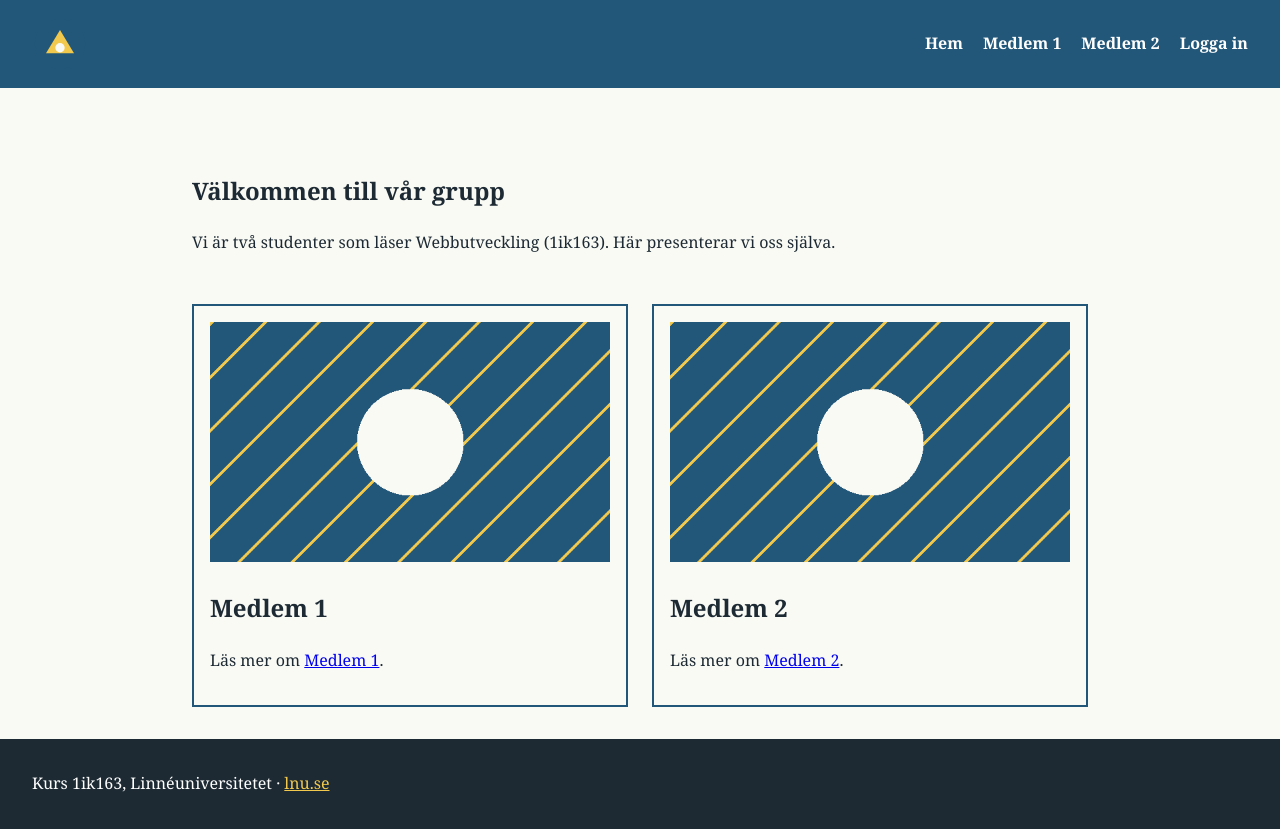
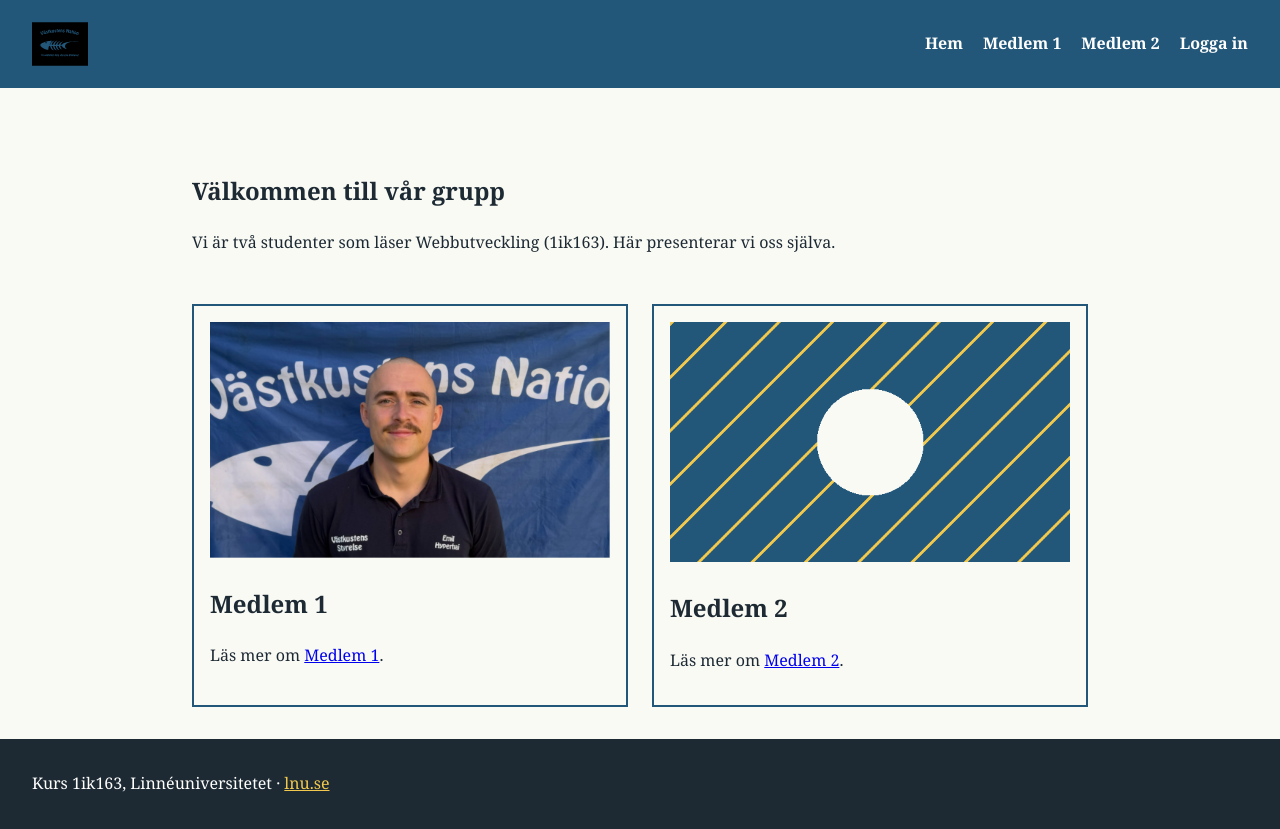
Before and after one commit to emilbackman5-cloud/task, a plain HTML site: page efternamn1_efternamn2_assigs/index.html in a window 1280 px wide. Drawn offline with Linux system fonts and the light colour scheme.

Commit message:
lade till bilder

```diff
--- a/efternamn1_efternamn2_assigs/index.html
+++ b/efternamn1_efternamn2_assigs/index.html
@@ -8,7 +8,7 @@
 </head>
 <body>
   <header class="site-header">
-    <img src="img/logo.svg" alt="Gruppens logotyp (SVG)" class="logo">
+    <img src="img/images.svg" alt="Gruppens logotyp (SVG)" class="logo">
     <nav>
       <a href="index.html">Hem</a>
       <a href="person1.html">Medlem 1</a>
@@ -22,7 +22,7 @@
       <p>Vi är två studenter som läser Webbutveckling (1ik163). Här presenterar vi oss själva.</p>
     </section>
     <section class="cards">
-      <article><img src="img/photo.png" alt="Gruppbild (PNG)"><h2>Medlem 1</h2><p>Läs mer om <a href="person1.html">Medlem 1</a>.</p></article>
+      <article><img src="img/person1.png" alt="Gruppbild (PNG)"><h2>Medlem 1</h2><p>Läs mer om <a href="person1.html">Medlem 1</a>.</p></article>
       <article><img src="img/photo.png" alt="Gruppbild (PNG)"><h2>Medlem 2</h2><p>Läs mer om <a href="person2.html">Medlem 2</a>.</p></article>
     </section>
   </main>
```
Also changed, not shown: efternamn1_efternamn2_assigs/login.html (+1 -1 lines), efternamn1_efternamn2_assigs/img/images.svg (added), efternamn1_efternamn2_assigs/img/person1.png (added).
